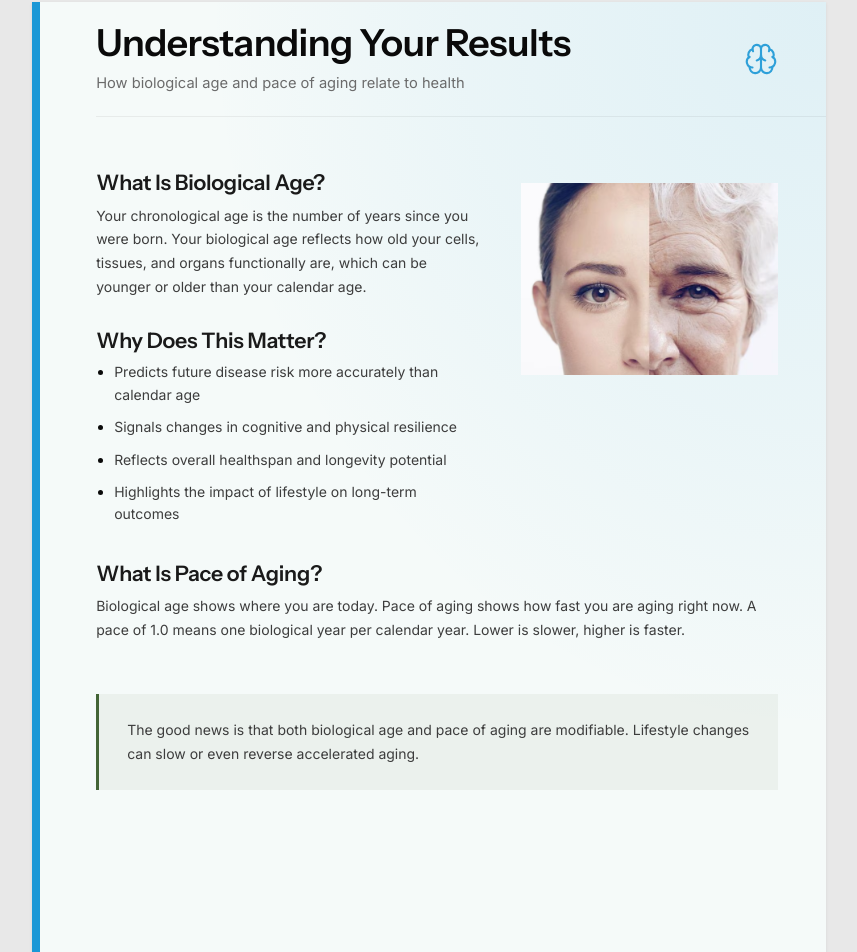
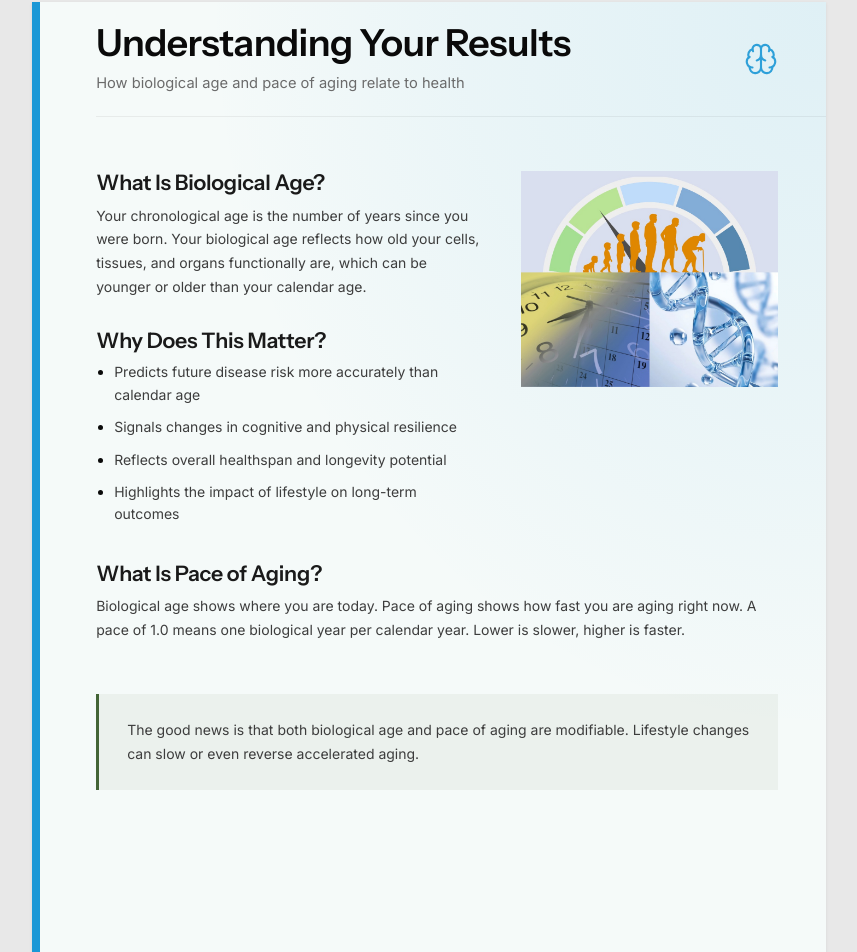
Before and after one commit to ag189/mytrueage-report-generator, a Next.js app: page / in a window 1280 px wide. Shown: the part 4805-5757 px from the top of the page, without its empty margins (211-1068 px from the left). Built offline with nearby package versions, Linux system fonts and the light colour scheme.

Commit message:
updated image

```diff
--- a/components/report/pages/UnderstandingYourResultsPage.tsx
+++ b/components/report/pages/UnderstandingYourResultsPage.tsx
@@ -38,7 +38,7 @@ export default function UnderstandingYourResultsPage() {
           <div className="infographic-frame tall">
             <img
               className="infographic-image"
-              src="/images/bio-age.png"
+              src="/images/bio-age.jpeg"
               alt="Biological age illustration"
             />
           </div>
```
Also changed, not shown: public/images/bio-age.jpeg (added), public/images/bio-age.png (deleted).
